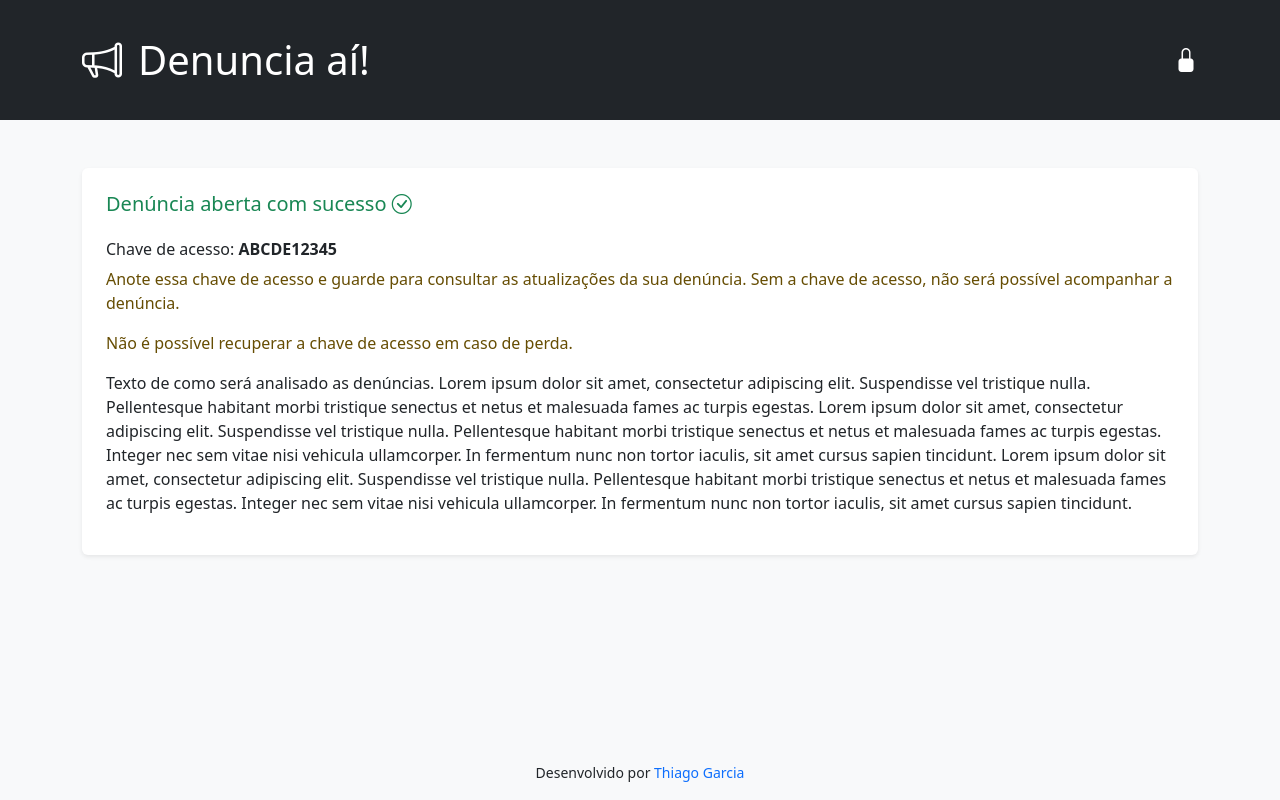
After one commit to thiago-garcia/denuncia-ai, a Django app: template denunciaai/denuncias/templates/denuncias/sucesso_denuncia.html in a window 1280 px wide. The commit adds this page. Run offline with Django 5.2, Linux system fonts and the light colour scheme; the template is opened without the code that fills it, so the values that code supplies are empty.

Commit message:
Criado template da denúncia aberta com sucesso
close #13

```diff
--- a/denunciaai/base/templates/base/base.html
+++ b/denunciaai/base/templates/base/base.html
@@ -4,7 +4,7 @@
 <head>
     <meta charset="UTF-8">
     <meta name="viewport" content="width=device-width, initial-scale=1">
-    <title>Denuncia AÍ - {% block title %}{% endblock %}</title>
+    <title>Denuncia aí! - {% block title %}{% endblock %}</title>
     <link rel="stylesheet" href="{% static 'css/style.css' %}">
     <link href="https://cdn.jsdelivr.net/npm/bootstrap@5.3.5/dist/css/bootstrap.min.css" rel="stylesheet" integrity="sha384-SgOJa3DmI69IUzQ2PVdRZhwQ+dy64/BUtbMJw1MZ8t5HZApcHrRKUc4W0kG879m7" crossorigin="anonymous">
     <link rel="stylesheet" href="https://cdn.jsdelivr.net/npm/bootstrap-icons@1.11.3/font/bootstrap-icons.min.css">
@@ -14,7 +14,7 @@
     <header class="header bg-dark text-white d-flex align-items-center position-relative">
         <div class="container d-flex justify-content-between">
             <h1 class="logo mb-0">
-                <a href="{% url 'base:home' %}" class="text-white text-decoration-none">Denuncia AÍ</a>
+                <a href="{% url 'base:home' %}" class="text-white text-decoration-none"><i class="bi bi-megaphone me-3"></i>Denuncia aí!</a>
             </h1>
 
             <a href="/restrito" class="text-white text-decoration-none d-flex align-items-center">
--- a/denunciaai/base/templates/base/home.html
+++ b/denunciaai/base/templates/base/home.html
@@ -6,7 +6,7 @@
     <section class="bg-white p-4 rounded shadow-sm text-center mb-5">
         <h2 class="h5 mb-4">Faça sua denúncia anônima.</h2>
         <p class="text-start">
-            Texto bonito sobre cultura da empresa e etcs. Lorem ipsum dolor sit amet, consectetur adipiscing elit. Suspendisse vel tristique nulla. Et netus et malesuada fames ac turpis egestas.
+            Texto sobre cultura da empresa e etcs. Lorem ipsum dolor sit amet, consectetur adipiscing elit. Suspendisse vel tristique nulla. Et netus et malesuada fames ac turpis egestas.
             Integer nec sem vitae nisi vehicula ullamcorper. In fermentum nunc non tortor iaculis, sit amet cursus sapien tincidunt.
             Lorem ipsum dolor sit amet, consectetur adipiscing elit. Suspendisse vel tristique nulla. Pellentesque habitant morbi tristique senectus et netus et malesuada fames ac turpis egestas.
             Integer nec sem vitae nisi vehicula ullamcorper. In fermentum nunc non tortor iaculis, sit amet cursus sapien tincidunt.
--- /dev/null
+++ b/denunciaai/denuncias/templates/denuncias/sucesso_denuncia.html
@@ -0,0 +1,22 @@
+{% extends "base/base.html" %}
+{% block title %}Denúncia aberta com sucesso!{% endblock %}
+
+{% block content %}
+
+    <section class="bg-white p-4 rounded shadow-sm mb-4">
+        <h2 class="h5 mb-4 text-success">Denúncia aberta com sucesso <i class="bi bi-check-circle"></i></h2>
+        <h6>Chave de acesso: <strong>ABCDE12345</strong></h6>
+        <p class="text-warning-emphasis">Anote essa chave de acesso e guarde para consultar as atualizações da sua denúncia. Sem a chave de acesso, não será possível acompanhar a denúncia.</p>
+        <p class="text-warning-emphasis">Não é possível recuperar a chave de acesso em caso de perda.</p>
+
+        <p class="text-start">
+            Texto de como será analisado as denúncias.
+            Lorem ipsum dolor sit amet, consectetur adipiscing elit. Suspendisse vel tristique nulla. Pellentesque habitant morbi tristique senectus et netus et malesuada fames ac turpis egestas.
+            Lorem ipsum dolor sit amet, consectetur adipiscing elit. Suspendisse vel tristique nulla. Pellentesque habitant morbi tristique senectus et netus et malesuada fames ac turpis egestas.
+            Integer nec sem vitae nisi vehicula ullamcorper. In fermentum nunc non tortor iaculis, sit amet cursus sapien tincidunt.
+            Lorem ipsum dolor sit amet, consectetur adipiscing elit. Suspendisse vel tristique nulla. Pellentesque habitant morbi tristique senectus et netus et malesuada fames ac turpis egestas.
+            Integer nec sem vitae nisi vehicula ullamcorper. In fermentum nunc non tortor iaculis, sit amet cursus sapien tincidunt.
+        </p>
+    </section>
+
+{% endblock %}
--- a/denunciaai/denuncias/urls.py
+++ b/denunciaai/denuncias/urls.py
@@ -1,8 +1,9 @@
 from django.urls import path
-from .views import nova
+from .views import nova, sucesso
 
 
 app_name = 'denuncias'
 urlpatterns = [
     path('nova/', nova, name='nova'),
+    path('nova/sucesso/', sucesso, name='sucesso'),
 ]
```
Also changed, not shown: denunciaai/denuncias/tests/test_sucesso_denuncia.py (added, +44 -0 lines), denunciaai/denuncias/views.py (+14 -2 lines).
